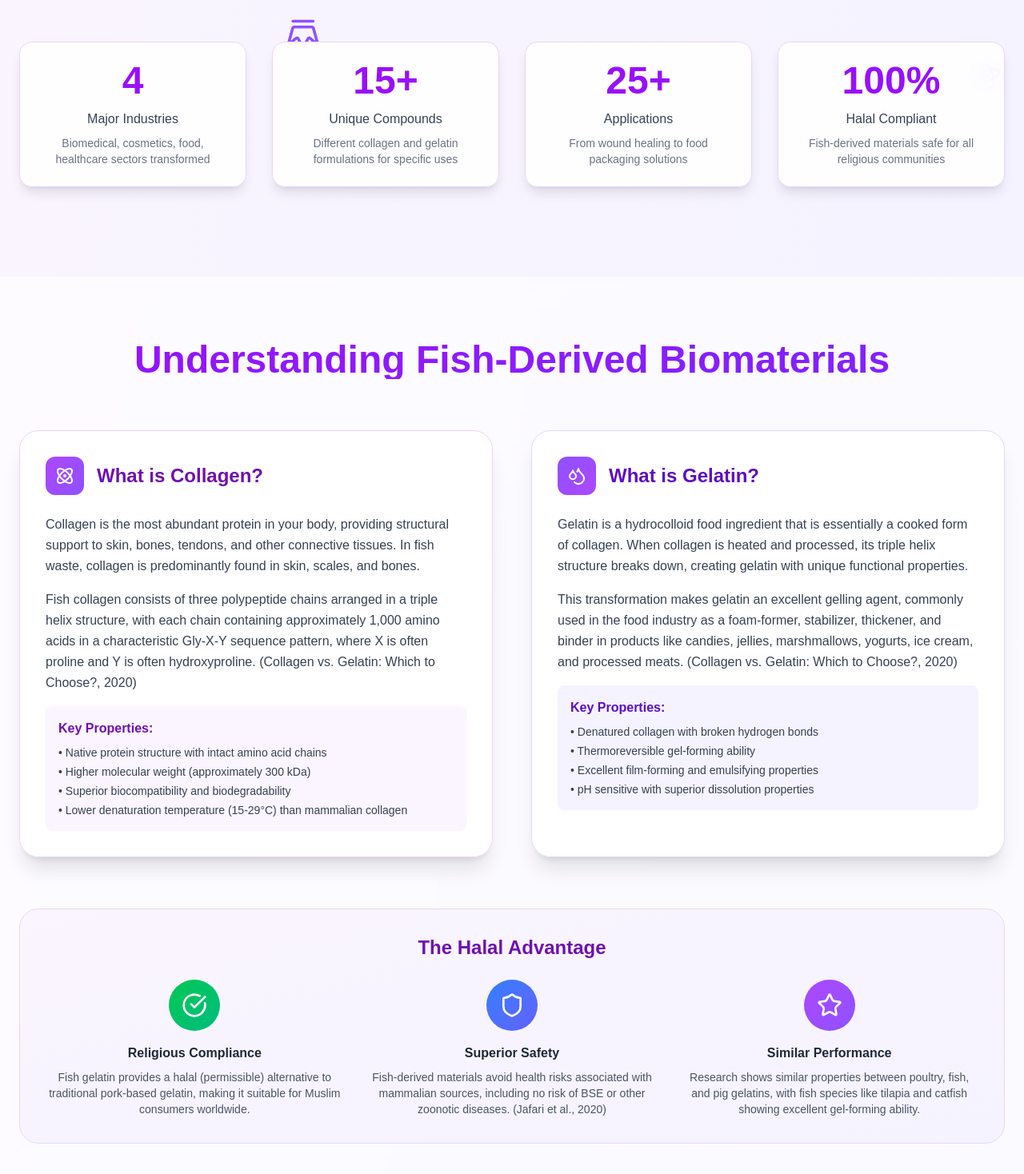
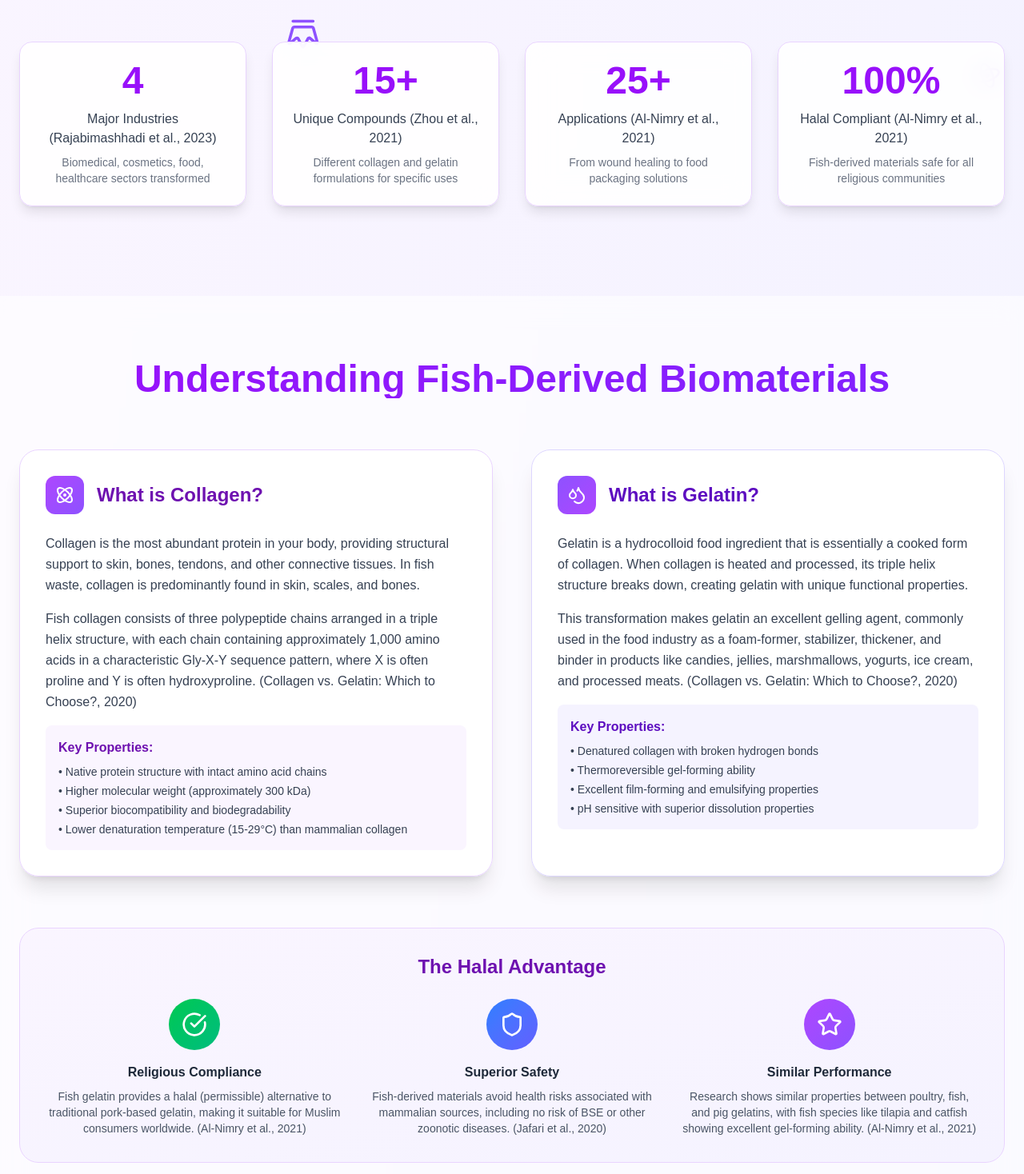
Before and after one commit to tempestmeow/FishWasteResearch, a Next.js app: page /applications in a window 1280 px wide. Shown: the part 602-2070 px from the top of the page at 80% size. Built offline with nearby package versions, Linux system fonts and the light colour scheme.

Commit message:
citations for application page plus references for it

```diff
--- a/src/app/applications/page.js
+++ b/src/app/applications/page.js
@@ -293,7 +293,7 @@ const CompoundTable = () => {
     <div className="bg-white/90 backdrop-blur-lg rounded-3xl p-8 shadow-xl border border-purple-200">
       <div className="text-center mb-8">
         <h3 className="text-3xl font-bold bg-gradient-to-r from-purple-600 to-violet-600 bg-clip-text text-transparent mb-4">
-          Compound Applications Matrix
+        Compound Applications Matrix (Alfio et al., 2021)
         </h3>
         <p className="text-lg text-gray-600 max-w-3xl mx-auto">
           Comprehensive overview of fish waste-derived compounds and their diverse applications across industries
@@ -574,7 +574,7 @@ const CollagenVsGelatinComparison = () => {
   return (
     <div className="bg-gradient-to-br from-purple-50 to-violet-50 rounded-3xl p-8 border border-purple-200">
       <div className="text-center mb-8">
-        <h3 className="text-3xl font-bold text-purple-800 mb-4">Collagen vs. Gelatin: Understanding the Difference</h3>
+        <h3 className="text-3xl font-bold text-purple-800 mb-4">Collagen vs. Gelatin: Understanding the Difference (He et al., 2021)</h3>
         <p className="text-lg text-gray-600 max-w-3xl mx-auto">
           Both derived from fish waste, these compounds serve different purposes across various applications
         </p>
@@ -859,7 +859,7 @@ export default function Applications() {
                   <div className="text-3xl md:text-4xl lg:text-5xl font-bold mb-3 text-purple-600">
                     <AnimatedCounter end={4} />
                   </div>
-                  <p className="text-gray-700 font-medium mb-2 text-sm md:text-base">Major Industries</p>
+                  <p className="text-gray-700 font-medium mb-2 text-sm md:text-base">Major Industries (Rajabimashhadi et al., 2023)</p>
                   <p className="text-gray-500 text-xs md:text-sm">Biomedical, cosmetics, food, healthcare sectors transformed</p>
                 </div>
 
@@ -867,7 +867,7 @@ export default function Applications() {
                   <div className="text-3xl md:text-4xl lg:text-5xl font-bold mb-3 text-purple-600">
                     <AnimatedCounter end={15} suffix="+" />
                   </div>
-                  <p className="text-gray-700 font-medium mb-2 text-sm md:text-base">Unique Compounds</p>
+                  <p className="text-gray-700 font-medium mb-2 text-sm md:text-base">Unique Compounds (Zhou et al., 2021)</p>
                   <p className="text-gray-500 text-xs md:text-sm">Different collagen and gelatin formulations for specific uses</p>
                 </div>
 
@@ -875,7 +875,7 @@ export default function Applications() {
                   <div className="text-3xl md:text-4xl lg:text-5xl font-bold mb-3 text-purple-600">
                     <AnimatedCounter end={25} suffix="+" />
                   </div>
-                  <p className="text-gray-700 font-medium mb-2 text-sm md:text-base">Applications</p>
+                  <p className="text-gray-700 font-medium mb-2 text-sm md:text-base">Applications (Al-Nimry et al., 2021)</p>
                   <p className="text-gray-500 text-xs md:text-sm">From wound healing to food packaging solutions</p>
                 </div>
 
@@ -883,7 +883,7 @@ export default function Applications() {
                   <div className="text-3xl md:text-4xl lg:text-5xl font-bold mb-3 text-purple-600">
                     100%
                   </div>
-                  <p className="text-gray-700 font-medium mb-2 text-sm md:text-base">Halal Compliant</p>
+                  <p className="text-gray-700 font-medium mb-2 text-sm md:text-base">Halal Compliant (Al-Nimry et al., 2021)</p>
                   <p className="text-gray-500 text-xs md:text-sm">Fish-derived materials safe for all religious communities</p>
                 </div>
               </motion.div>
@@ -987,7 +987,7 @@ export default function Applications() {
                   <CheckCircle className="w-8 h-8 text-white" />
                 </div>
                 <h4 className="font-semibold text-gray-800 mb-2">Religious Compliance</h4>
-                <p className="text-gray-600 text-sm">Fish gelatin provides a halal (permissible) alternative to traditional pork-based gelatin, making it suitable for Muslim consumers worldwide.</p>
+                <p className="text-gray-600 text-sm">Fish gelatin provides a halal (permissible) alternative to traditional pork-based gelatin, making it suitable for Muslim consumers worldwide. (Al-Nimry et al., 2021)</p>
               </div>
               <div className="text-center">
                 <div className="w-16 h-16 bg-gradient-to-br from-blue-500 to-indigo-500 rounded-full flex items-center justify-center mx-auto mb-4">
@@ -1001,7 +1001,7 @@ export default function Applications() {
                   <Star className="w-8 h-8 text-white" />
                 </div>
                 <h4 className="font-semibold text-gray-800 mb-2">Similar Performance</h4>
-                <p className="text-gray-600 text-sm">Research shows similar properties between poultry, fish, and pig gelatins, with fish species like tilapia and catfish showing excellent gel-forming ability.</p>
+                <p className="text-gray-600 text-sm">Research shows similar properties between poultry, fish, and pig gelatins, with fish species like tilapia and catfish showing excellent gel-forming ability. (Al-Nimry et al., 2021)</p>
               </div>
             </div>
           </motion.div>
@@ -1789,7 +1789,7 @@ export default function Applications() {
                     of fish waste in the nutraceutical industry.
                   </p>
                   <div className="bg-white/10 rounded-lg p-4">
-                    <h5 className="font-semibold mb-2">Key Research Areas:</h5>
+                    <h5 className="font-semibold mb-2">Key Research Areas (Valcarcel et al., 2021):</h5>
                     <ul className="space-y-1 text-sm opacity-80">
                       <li>• Purity optimization and contaminant removal</li>
                       <li>• Stability enhancement for longer shelf life</li>
@@ -1808,7 +1808,7 @@ export default function Applications() {
                     promoting a more circular, eco-friendly approach to seafood resources and marine sustainability.
                   </p>
                   <div className="bg-white/10 rounded-lg p-4">
-                    <h5 className="font-semibold mb-2">Implementation Goals:</h5>
+                    <h5 className="font-semibold mb-2">Implementation Goals (Penca, 2020):</h5>
                     <ul className="space-y-1 text-sm opacity-80">
                       <li>• Circular economy model development</li>
                       <li>• Consumer education and awareness</li>
--- a/src/app/references/page.js
+++ b/src/app/references/page.js
@@ -436,6 +436,14 @@ export default function References() {
       doi: "https://doi.org/10.3390/molecules26041002"
     },
     {
+      authors: "Al-Nimry, S., Dayah, A. A., Hasan, I., & Daghmash, R.",
+      year: "2021",
+      title: "Cosmetic, biomedical and pharmaceutical applications of fish Gelatin/Hydrolysates",
+      journal: "Marine Drugs",
+      doi: "https://doi.org/10.3390/md19030145"
+    }
+,
+    {
       authors: "Asmawati, A., Fahrizal, F., Arpi, N., Amanatillah, D., & Husna, F.",
       year: "2023",
       title: "The characteristics of gelatin from fish waste: A review.",
@@ -457,6 +465,13 @@ export default function References() {
       doi: "https://www.healthline.com/nutrition/collagen-vs-gelatin"
     },
     {
+      authors: "He, Y., Wang, C., Wang, C., Xiao, Y., & Lin, W.",
+      year: "2021",
+      title: "An overview on Collagen and Gelatin-Based Cryogels: fabrication, classification, properties and biomedical applications",
+      journal: "Polymers",
+      doi: "https://doi.org/10.3390/polym13142299"
+    },
+    {
       authors: "Igielska-Kalwat, J., Kilian-Pięta, E., & Połoczańska-Godek, S.",
       year: "2022",
       title: "The Use of Natural Collagen Obtained from Fish Waste in Hair Styling and Care.",
@@ -470,6 +485,14 @@ export default function References() {
       journal: "LWT, 110899",
       doi: "https://doi.org/10.1016/j.lwt.2021.110899"
     },
+    {
+      authors: "Valcarcel, J., Fraguas, J., Hermida-Merino, C., Hermida-Merino, D., Piñeiro, M. M., & Vázquez, J. A.",
+      year: "2021",
+      title: "Production and Physicochemical Characterization of Gelatin and Collagen Hydrolysates from Turbot Skin Waste Generated by Aquaculture Activities",
+      journal: "Marine Drugs",
+      doi: "https://doi.org/10.3390/md19090491"
+    }
+,
     {
       authors: "Yang, H., Wang, H., Huang, M., Cao, G., Tao, F., Zhou, G., Shen, Q., & Yang, H.",
       year: "2022",
@@ -499,12 +522,28 @@ export default function References() {
       doi: "https://doi.org/10.18203/2320-6012.ijrms20242253"
     },
     {
+      authors: "Penca, J.",
+      year: "2020",
+      title: "Mainstreaming sustainable consumption of seafood through enhanced mandatory food labeling",
+      journal: "Frontiers in Marine Science",
+      doi: "https://doi.org/10.3389/fmars.2020.598682"
+    }
+,
+    {
       authors: "Fronthea Swastawati, Bagas Rimbayu Ardie, Romadhon, Fahmi, A. S., & Lukita Purnamayati",
       year: "2022",
       title: "The potential of milkfish (Chanos chanos) gelatin as stabilizer in ice cream production",
       journal: "IOP Conference Series Earth and Environmental Science, 1033(1), 012062–012062",
       doi: "https://doi.org/10.1088/1755-1315/1033/1/012062"
+    },
+    {
+      authors: "Zhou, T., Chen, S., Ding, X., Hu, Z., Cen, L., & Zhang, X.",
+      year: "2021",
+      title: "Fabrication and characterization of Collagen/PVA Dual-Layer membranes for periodontal bone regeneration",
+      journal: "Frontiers in Bioengineering and Biotechnology",
+      doi: "https://doi.org/10.3389/fbioe.2021.630977"
     }
+
   ];
 
   const impactReferences = [
--- a/src/app/science/page.js
+++ b/src/app/science/page.js
@@ -263,7 +263,7 @@ export default function Science() {
       name: "Ultrasound-Assisted Extraction",
       icon: <Volume2 className="h-8 w-8 text-blue-500" />,
       description: "Utilizes high-frequency sound waves (20-100 kHz) to create cavitation bubbles that mechanically disrupt cell walls and accelerate mass transfer processes. This physical disruption enhances the penetration of extraction solvents into the tissue matrix. (Bavisetty et al., 2024)",
-      mechanism: "Acoustic cavitation generates microscopic bubbles that rapidly form and collapse, creating localized pressure changes up to 1000 atmospheres. These pressure waves break down cellular structures and create microchannels that facilitate solvent penetration, dramatically reducing extraction time while maintaining collagen integrity.",
+      mechanism: "Acoustic cavitation generates microscopic bubbles that rapidly form and collapse, creating localized pressure changes up to 1000 atmospheres. These pressure waves break down cellular structures and create microchannels that facilitate solvent penetration, dramatically reducing extraction time while maintaining collagen integrity. (Petcharat et al., 2020)",
       benefits: [
         "Increased yield: Studies show that ultrasound-assisted extraction (UAE) can substantially increase collagen yield compared to conventional methods (Pan et al., 2024).",
         "Reduced processing time: UAE can dramatically reduce extraction time, with some studies showing a reduction from days to as little as 30 minutes for comparable (Petcharat et al., 2020).",
@@ -274,9 +274,9 @@ export default function Science() {
       results: [
         "Albacore tuna skin: Yield increased by 8.56% with ultrasound assistance (Wang et al., 2024)",
         "Clown featherback skin: Yield improved from 27.18% to 57.35% (110% increase) (Petcharat et al., 2024)",
-        "Processing time reduced from 3 days to 30 minutes for equivalent yields",
-        "Maintained structural integrity with higher thermal stability (denaturation temperature increased by 3-5°C)",
-        "Enhanced amino acid profile preservation, particularly hydroxyproline content"
+        "Processing time reduced from 3 days to 30 minutes for equivalent yields (Petcharat et al., 2022).",
+        "Maintained structural integrity with higher thermal stability (denaturation temperature increased by 3-5°C) (Pan et al., 2024).",
+        "Enhanced amino acid profile preservation, particularly hydroxyproline content (Pan et al., 2024)"
       ]
     },
     {
```
